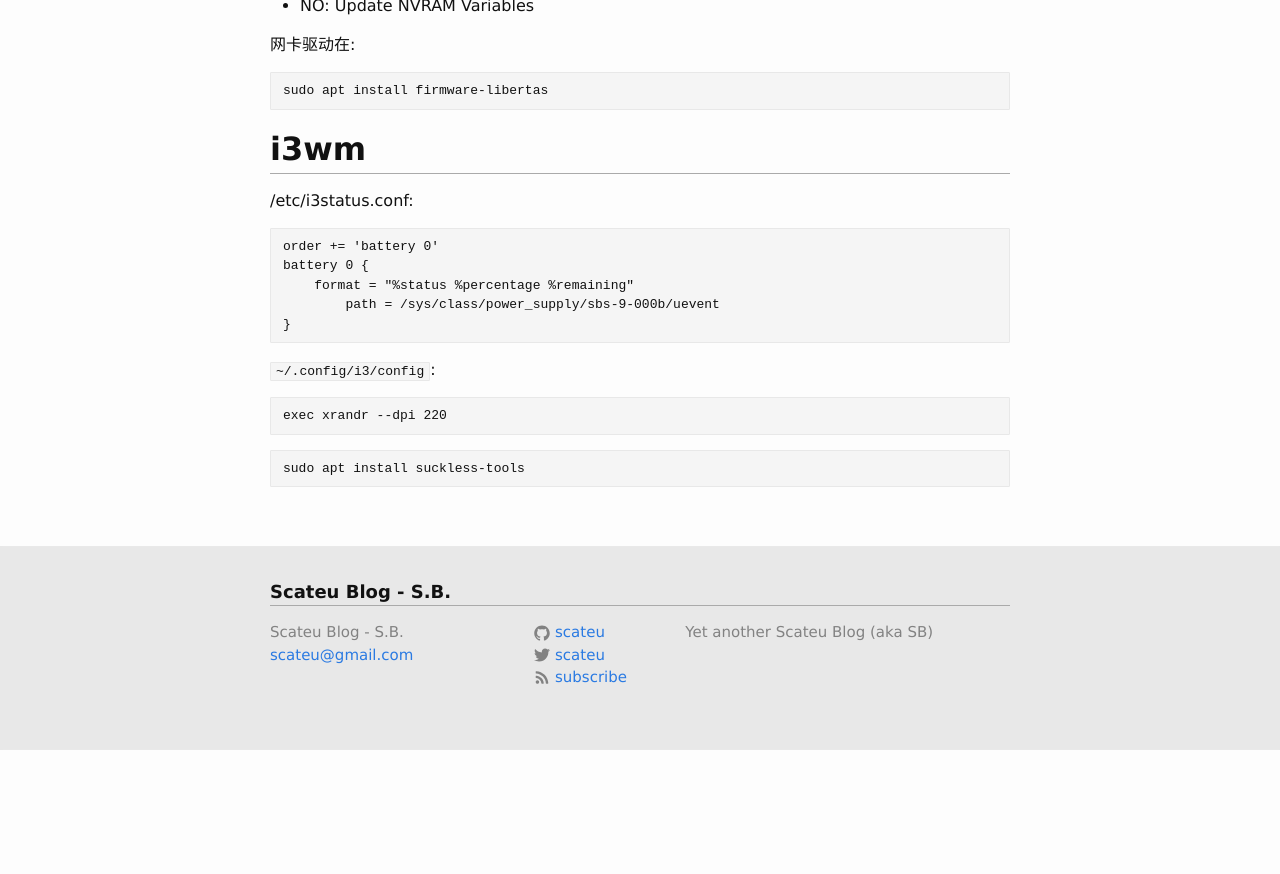
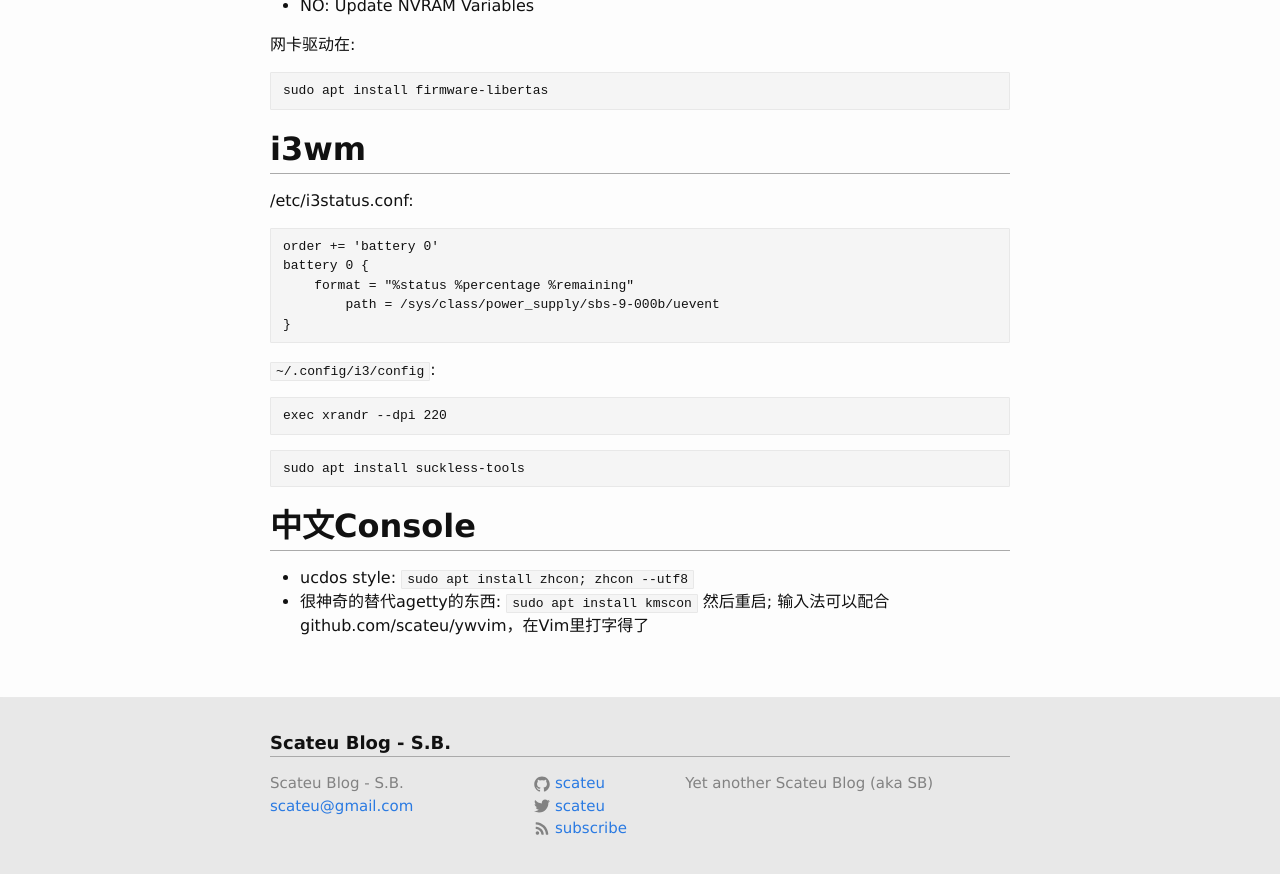
Before and after one commit to scateu/scateu.github.io, a Jekyll site: the page built from _posts/2025-07-22-chromebook-libreboot.md, in a window 1280 px wide and 900 px high, scrolled down 1931 px. Shown: the top 874 px of the window. Built offline with Jekyll 4.4.1, drawn with Linux system fonts in a browser that asks for light colours; nearby versions of some CDN libraries; comment, search, counter and statistics services are not loaded; before the commit the page ends 2680 px from its top, so only the background shows below that.

Commit message:
2025-07-22-chromebook-libreboot.md

````diff
--- a/_posts/2025-07-22-chromebook-libreboot.md
+++ b/_posts/2025-07-22-chromebook-libreboot.md
@@ -113,3 +113,8 @@ exec xrandr --dpi 220
 ```
 sudo apt install suckless-tools
 ```
+
+## 中文Console
+
+ - ucdos style: `sudo apt install zhcon; zhcon --utf8`
+ - 很神奇的替代agetty的东西: `sudo apt install kmscon` 然后重启; 输入法可以配合github.com/scateu/ywvim，在Vim里打字得了
````
